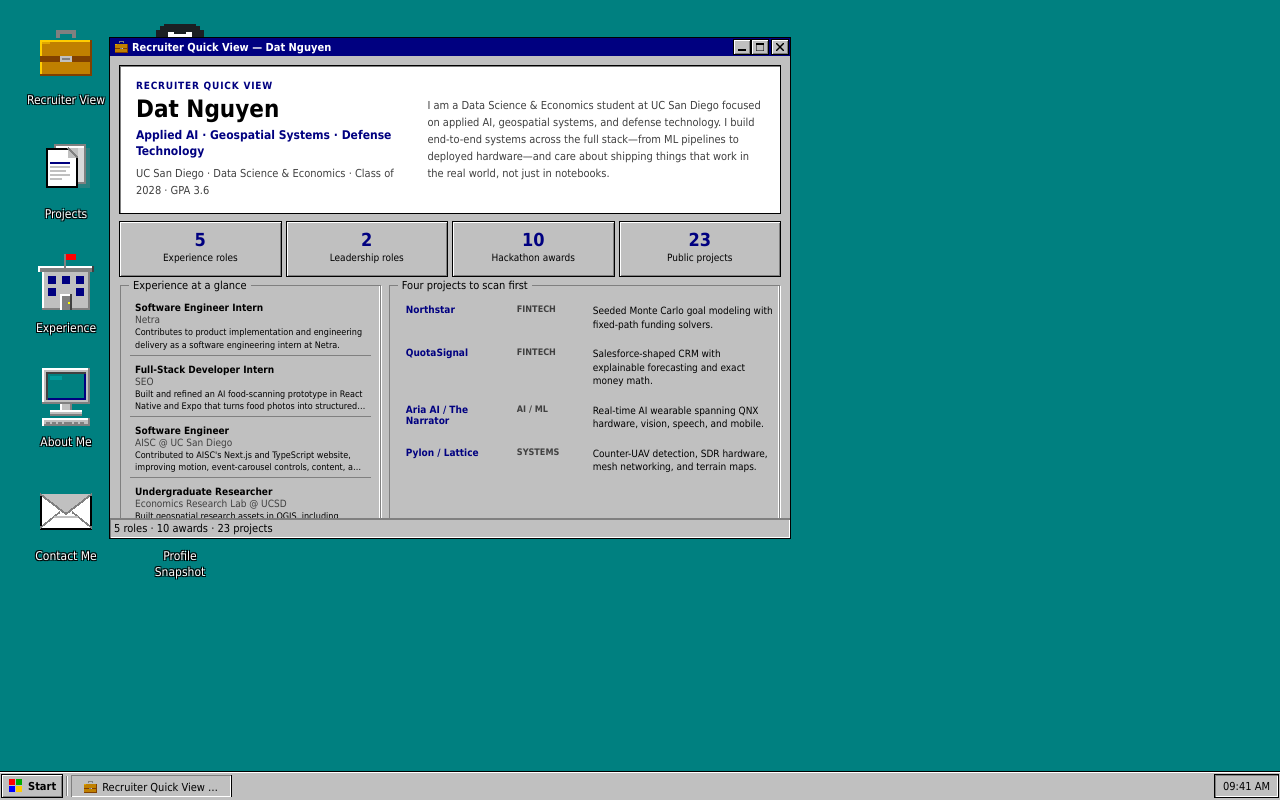
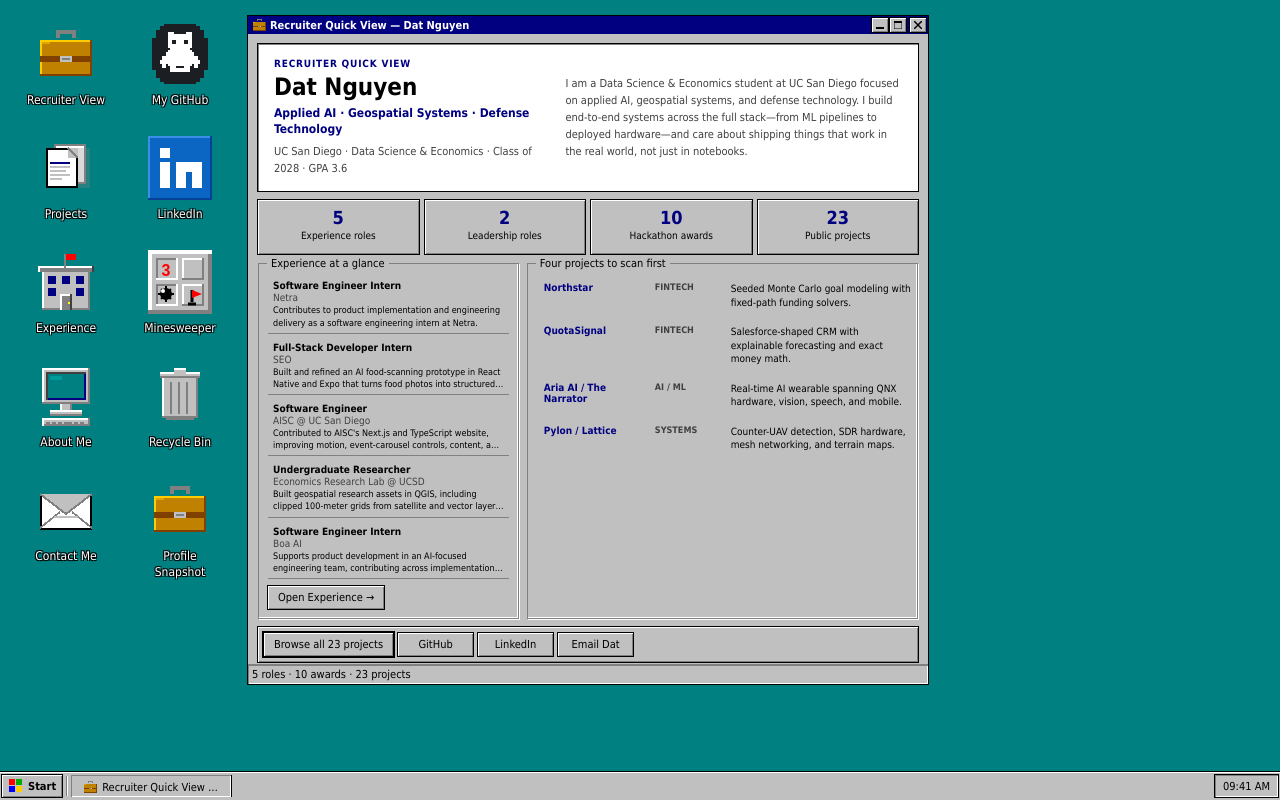
Before and after one commit to Da0t/Portfolio-Website, a React (Vite) app: page / in a window 1280 px wide. Built offline with nearby package versions, Linux system fonts and the light colour scheme.

Commit message:
fix(desktop): open windows clear of the desktop icons
The recruiter window covered the second icon column and hid its footer actions
behind a nested scroll. Windows now open right of the icons, and the action
strip stays pinned.

```diff
--- a/src/App.jsx
+++ b/src/App.jsx
@@ -63,8 +63,8 @@ function getWindowDefs(theme, onOpen) {
     recruiter: {
       title: 'Recruiter Quick View — Dat Nguyen',
       icon: ic.briefcase,
-      defaultSize: { w: 680, h: 500 },
-      defaultPosition: { x: 110, y: 38 },
+      defaultSize: { w: 680, h: 668 },
+      defaultPosition: { x: 248, y: 16 },
       content: <RecruiterWindow onOpen={onOpen} />,
       statusBar: `${EXPERIENCE.length} roles · ${HACKATHON_AWARDS.length} awards · ${PORTFOLIO_PROJECTS.length} projects`,
     },
@@ -72,7 +72,7 @@ function getWindowDefs(theme, onOpen) {
       title: 'About Me — Dat Nguyen',
       icon: ic.computer,
       defaultSize: { w: 500, h: 430 },
-      defaultPosition: { x: 120, y: 60 },
+      defaultPosition: { x: 264, y: 40 },
       content: <AboutWindow />,
       statusBar: `${PROFILE.name} · UCSD Data Science + Economics · Applied AI`,
     },
@@ -80,7 +80,7 @@ function getWindowDefs(theme, onOpen) {
       title: 'Projects — Dat Nguyen',
       icon: ic.documents,
       defaultSize: { w: 720, h: 480 },
-      defaultPosition: { x: 160, y: 80 },
+      defaultPosition: { x: 280, y: 56 },
       content: deferredContent(<ProjectsWindow />, 'projects'),
       statusBar: `${PORTFOLIO_PROJECTS.length} public projects · GitHub-backed`,
     },
@@ -88,7 +88,7 @@ function getWindowDefs(theme, onOpen) {
       title: 'Inbox — Message Dat',
       icon: ic.inbox,
       defaultSize: { w: 480, h: 360 },
-      defaultPosition: { x: 200, y: 100 },
+      defaultPosition: { x: 312, y: 88 },
       content: deferredContent(<ContactWindow />, 'inbox'),
       statusBar: 'datq.nguyen06@gmail.com',
     },
@@ -96,7 +96,7 @@ function getWindowDefs(theme, onOpen) {
       title: 'Profile Snapshot — Dat Nguyen',
       icon: ic.briefcase,
       defaultSize: { w: 520, h: 480 },
-      defaultPosition: { x: 180, y: 50 },
+      defaultPosition: { x: 296, y: 32 },
       content: deferredContent(<ResumeWindow />, 'profile'),
       statusBar: 'Based on github.com/Da0t · Class of 2028',
     },
@@ -104,7 +104,7 @@ function getWindowDefs(theme, onOpen) {
       title: 'Recycle Bin',
       icon: ic.recycle,
       defaultSize: { w: 520, h: 340 },
-      defaultPosition: { x: 220, y: 110 },
+      defaultPosition: { x: 328, y: 104 },
       content: deferredContent(<RecycleBinWindow />, 'recycle bin'),
       statusBar: '8 item(s) · Cannot be recovered',
     },
@@ -112,7 +112,7 @@ function getWindowDefs(theme, onOpen) {
       title: 'Experience — Dat Nguyen',
       icon: ic.experience,
       defaultSize: { w: 560, h: 460 },
-      defaultPosition: { x: 140, y: 60 },
+      defaultPosition: { x: 272, y: 48 },
       content: deferredContent(<ExperienceWindow />, 'experience'),
       statusBar: `${EXPERIENCE.length + LEADERSHIP.length} profile roles · Experience + Leadership`,
     },
@@ -120,7 +120,7 @@ function getWindowDefs(theme, onOpen) {
       title: 'Minesweeper',
       icon: ic.minesweeper,
       defaultSize: { w: 480, h: 520 },
-      defaultPosition: { x: 200, y: 60 },
+      defaultPosition: { x: 344, y: 64 },
       content: deferredContent(<MinesweeperWindow />, 'Minesweeper'),
       statusBar: 'Beginner · 9×9 · 10 mines · Left-click reveal · Right-click flag',
     },
--- a/src/windows/RecruiterWindow.css
+++ b/src/windows/RecruiterWindow.css
@@ -1,6 +1,5 @@
 .recruiter-window {
-  height: 100%;
-  overflow-y: auto;
+  min-height: 100%;
   padding: 10px;
   background: var(--gray);
 }
@@ -133,9 +132,12 @@
 .recruiter-actions {
   display: flex;
   flex-wrap: wrap;
+  position: sticky;
+  bottom: 0;
   gap: 5px;
-  margin-top: 9px;
+  margin-top: 8px;
   padding: 6px;
+  background: var(--gray);
 }
 
 .recruiter-actions .btn95 {
```
